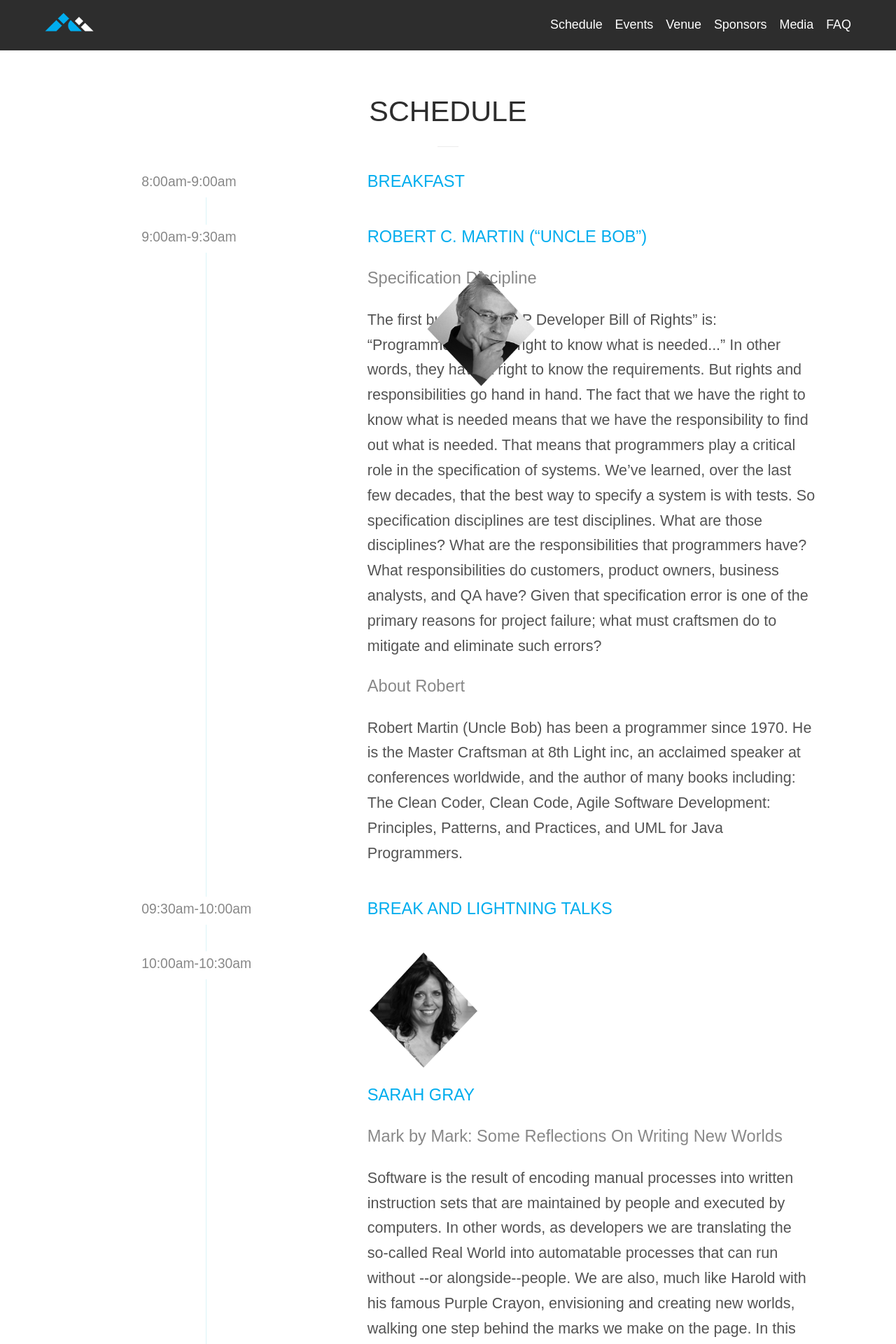
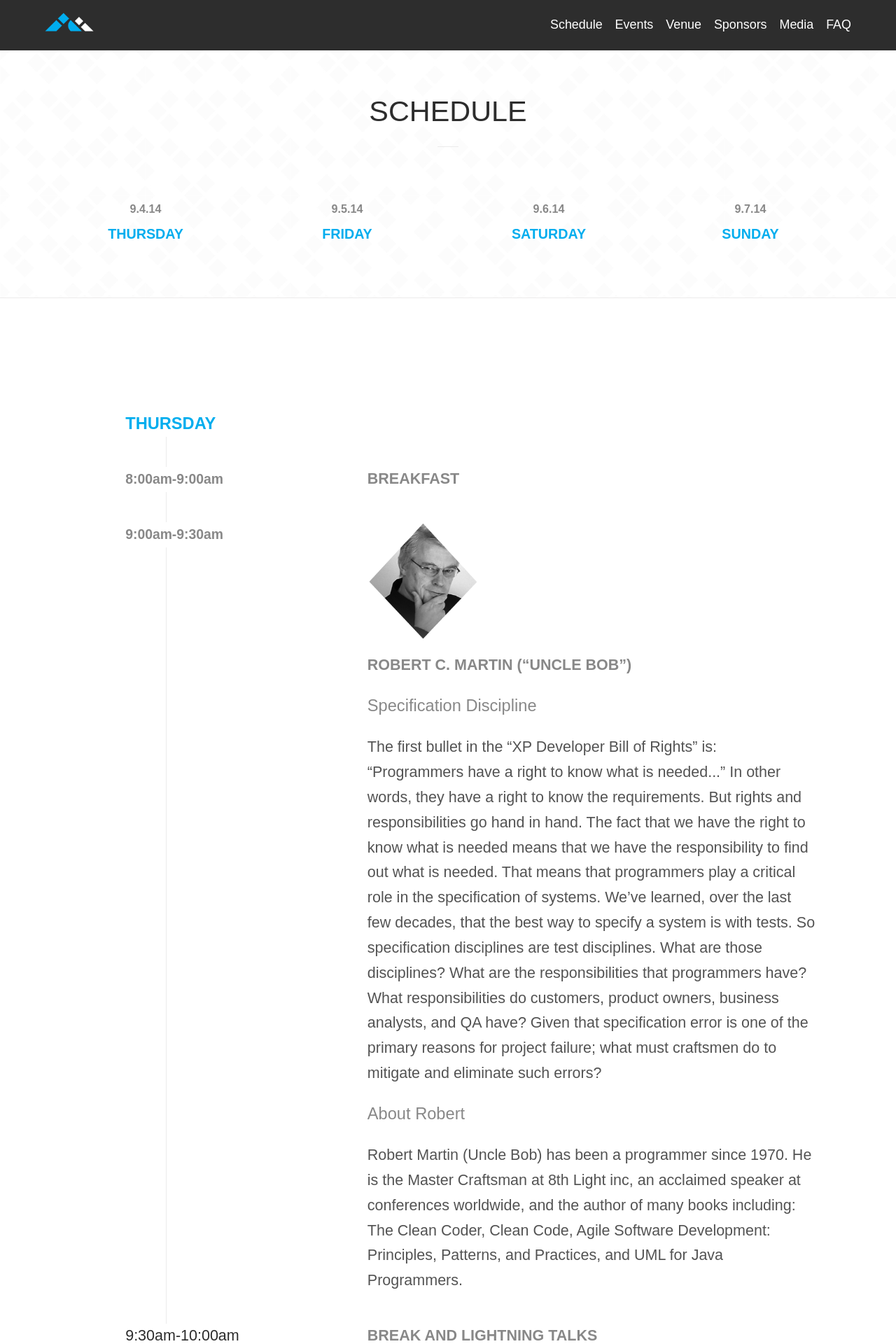
Before and after one commit to CassieShumway/scna, a Jekyll site: the page built from schedule.html, in a window 1280 px wide. Shown: the top 1920 px of the page at 70% size. Built offline with Jekyll 4.4.1, drawn with Linux system fonts in a browser that asks for light colours.

Commit message:
schedule rearrange

```diff
--- a/css/main.css
+++ b/css/main.css
@@ -34,7 +34,7 @@
   color: #8ad9f6;
 }
 
-.blue-text { color: #2d2d2d; }
+.blue-text { color: #00adee; }
 
 hr {
   border: 0;
@@ -81,19 +81,23 @@
 }
 
 h5, h6 {
-  font-weight: 300;
-  font-size: 1.1em;
   margin: 0;
   margin-bottom: 1em;
   text-align: left;
 }
 
 h5 {
-  color: #00adee;
+  color: #888;
+  font-size: 1em;
+  font-weight: 600;
   text-transform: uppercase;
 }
 
-h6 { color: #888; }
+h6 {
+  color: #888;
+  font-size: 1.1em;
+  font-weight: 300;
+}
 
 p {
   margin-top: 0;
@@ -345,6 +349,12 @@
   SCHEDULE - TIMELINE
    ============================== */
 
+.date {
+  color: #888;
+  font-weight: 600;
+  font-size: .9em;
+}
+
 .speaker {
   display: inline-block;
   /*height: 100%;
@@ -361,10 +371,7 @@
 
 .time {
   background: #fff;
-  color: #888;
-  font-size: .9em;
-  height: 40px;
-  left: 12%;
+  left: 10%;
   top: 0;
   position: absolute;
 }
@@ -377,11 +384,11 @@
 }
 
 .timeline:before {
-  background: #dbf5f8;
+  background: #ecebeb;
   content: " ";
   position: absolute;
   top: 20px;
-  left: 20%;
+  left: 15%;
   bottom: 0;
   width: 1px;
 }
@@ -453,9 +460,10 @@
 
 .column:first-child { margin-left: 0; }
 
+.two-third { width: 20%; }
 .half { width: 47.5%; }
 .third { width: 30%; }
-.two-third { width: 20%; }
+.fourth { width: 25%; }
 
 .text-box {
   margin: 0 auto;
--- a/schedule.html
+++ b/schedule.html
@@ -2,22 +2,49 @@
 layout: default
 ---
 
+<section class="pattern">
+  <h1>Schedule</h1>
+  <hr class="margin-bottom">
+  <div class="wrapper cf">
+    <a href="#thursday">
+      <div class="column fourth">
+        <span class="date">9.4.14</span>
+        <h4>Thursday</h4>
+      </div>
+    </a>
+    <a href="#friday">
+      <div class="column fourth">
+        <span class="date">9.5.14</span>
+        <h4>Friday</h4>
+      </div>
+    </a>
+    <a href="#saturday">
+      <div class="column fourth">
+      <span class="date">9.6.14</span>
+      <h4>Saturday</h4>
+      </div>
+    </a>
+    <a href="#sunday">
+      <div class="column fourth">
+      <span class="date">9.7.14</span>
+      <h4>Sunday</h4>
+      </div>
+    </a>
+  </div>
+</section>
+
+<section id="friday">
 <section class="white">
-    <h1>Schedule</h1>
-    <hr>
-
   <div class="wrapper">
     <ul class="timeline">
-      <!-- <li>
-        <div class="time">THURSDAY</div>
+      <li>
+        <h4 class="time blue-text">THURSDAY</h4>
           <div class="timeline-box">
-            <div class="timeline-text">
-              YES
-            </div>
+            <div class="timeline-text">&nbsp;</div>
           </div>
-      </li> -->
+      </li>
       <li>
-        <div class="time">8:00am-9:00am</div>
+        <span class="date time">8:00am-9:00am</span>
           <div class="timeline-box">
             <div class="timeline-text">
               <h5>Breakfast</h5>
@@ -25,12 +52,10 @@
           </div>
       </li>
       <li>
-        <div class="time">9:00am-9:30am</div>
+        <span class=" date time">9:00am-9:30am</span>
           <div class="timeline-box">
-            <img class="speaker bob" src="{{ site.baseurl }}/images/speaker-bob.png">
+            <img class="speaker-diamond" src="{{ site.baseurl }}/images/speaker-bob.png">
             <div class="timeline-text">
-
-
               <h5>Robert C. Martin (“Uncle Bob”)</h5>
               <h6>Specification Discipline</h6>
               <p>The first bullet in the “XP Developer Bill of Rights” is: “Programmers have a right to know what is needed...” In other words, they have a right to know the requirements. But rights and responsibilities go hand in hand. The fact that we have the right to know what is needed means that we have the responsibility to find out what is needed. That means that programmers play a critical role in the specification of systems. We’ve learned, over the last few decades, that the best way to specify a system is with tests. So specification disciplines are test disciplines. What are those disciplines? What are the responsibilities that programmers have? What responsibilities do customers, product owners, business analysts, and QA have? Given that specification error is one of the primary reasons for project failure; what must craftsmen do to mitigate and eliminate such errors?</p>
@@ -40,7 +65,7 @@
           </div>
       </li>
       <li>
-        <div class="time">09:30am-10:00am</div>
+        <div class="time">9:30am-10:00am</div>
           <div class="timeline-box">
             <div class="timeline-text">
               <h5>Break and Lightning Talks</h5>
```
